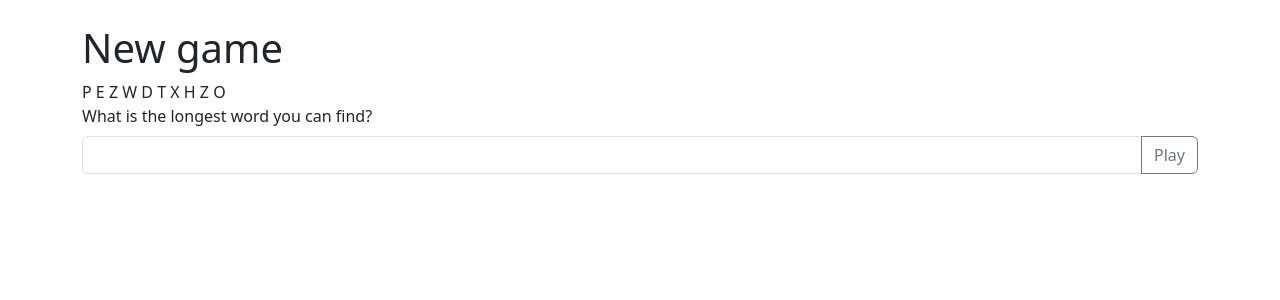
After one commit to maristaubs/rails-longest-word-game, a Rails app: page /new in a window 1280 px wide. The commit adds this page. Shown: the top 300 px of the page. Run offline with Rails 7, Linux system fonts and the light colour scheme; some libraries are stand-ins or nearby versions.

Commit message:
longest word game

```diff
--- /dev/null
+++ b/app/controllers/games_controller.rb
@@ -0,0 +1,40 @@
+require "open-uri"
+require "json"
+
+class GamesController < ApplicationController
+  def new
+    @letters = Array.new(10){('A'..'Z').to_a.sample}
+  end
+
+  def score
+    @word = params[:word]
+    @letters = params[:letters]
+
+    if !in_grid?(@word, @letters)
+      @result = "Sorry, but #{@word.upcase} can't be built out of #{@letters.chars.join(", ")}"
+    elsif !english_word?(@word)
+      @result = "Sorry, but #{@word.upcase} does not seem to be a valid English word..."
+    else
+      @result = "Congratulations! #{@word.upcase} is a valid English word!"
+    end
+
+  end
+
+
+private
+
+  def in_grid?(word, letters)
+    word.upcase.chars.each do |letter|
+      return false if word.upcase.count(letter) > letters.count(letter)
+    end
+    true
+  end
+
+  def english_word?(word)
+    url = "https://dictionary.lewagon.com/#{word}"
+    response = URI.open(url).read
+    json = JSON.parse(response)
+    json["found"]
+  end
+
+end
--- /dev/null
+++ b/app/helpers/games_helper.rb
@@ -0,0 +1,2 @@
+module GamesHelper
+end
--- /dev/null
+++ b/app/views/games/new.html.erb
@@ -0,0 +1,17 @@
+<h1>New game</h1>
+
+<div class="letters">
+  <% @letters.each do |letter| %>
+    <span class="letter"><%= letter %></span>
+  <% end %>
+</div>
+
+<form action="/score" method="post" data-turbo="false">
+  <%= hidden_field_tag :authenticity_token, form_authenticity_token %>
+  <%= hidden_field_tag :letters, @letters.join %>
+  <label for="word" class="form-label">What is the longest word you can find?</label>
+  <div class="input-group">
+    <input type="text" id="word" name="word" class="form-control">
+    <input type="submit" value="Play" class="btn btn-outline-secondary">
+  </div>
+</form>
--- /dev/null
+++ b/app/views/games/score.html.erb
@@ -0,0 +1,5 @@
+<h1>Result</h1>
+
+<p><%= @result %></p>
+
+<%= link_to "Play again", new_path %>
--- a/app/views/layouts/application.html.erb
+++ b/app/views/layouts/application.html.erb
@@ -1,10 +1,10 @@
 <!DOCTYPE html>
 <html>
   <head>
-    <title><%= content_for(:title) || "Rails Longest Word Game" %></title>
+    <title><%= content_for(:title) || "Longest Word Game" %></title>
     <meta name="viewport" content="width=device-width,initial-scale=1">
     <meta name="apple-mobile-web-app-capable" content="yes">
-    <meta name="application-name" content="Rails Longest Word Game">
+    <meta name="application-name" content="Longest Word Game">
     <meta name="mobile-web-app-capable" content="yes">
     <%= csrf_meta_tags %>
     <%= csp_meta_tag %>
@@ -18,12 +18,16 @@
     <link rel="icon" href="/icon.svg" type="image/svg+xml">
     <link rel="apple-touch-icon" href="/icon.png">
 
+    <link href="https://cdn.jsdelivr.net/npm/bootstrap@5.3.6/dist/css/bootstrap.min.css" rel="stylesheet" integrity="sha384-4Q6Gf2aSP4eDXB8Miphtr37CMZZQ5oXLH2yaXMJ2w8e2ZtHTl7GptT4jmndRuHDT" crossorigin="anonymous">
+
     <%# Includes all stylesheet files in app/assets/stylesheets %>
     <%= stylesheet_link_tag :app, "data-turbo-track": "reload" %>
     <%= javascript_importmap_tags %>
   </head>
 
   <body>
-    <%= yield %>
+    <div class="container mt-4">
+      <%= yield %>
+    </div>
   </body>
 </html>
--- a/config/routes.rb
+++ b/config/routes.rb
@@ -1,4 +1,6 @@
 Rails.application.routes.draw do
+  get "/new", to: "games#new"
+  post "/score", to: "games#score"
   # Define your application routes per the DSL in https://guides.rubyonrails.org/routing.html
 
   # Reveal health status on /up that returns 200 if the app boots with no exceptions, otherwise 500.
```
Also changed, not shown: app/assets/stylesheets/application.css (+20 -0 lines), test/controllers/games_controller_test.rb (added, +13 -0 lines).
